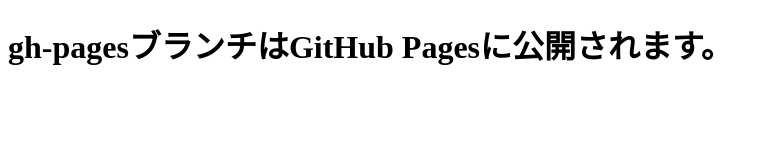
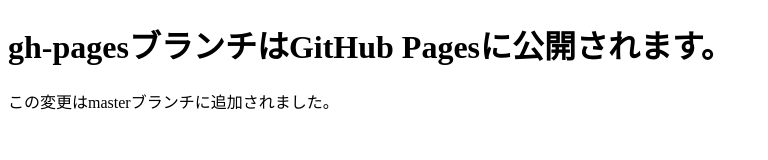
Before and after one commit to amber5252/git-study, a plain HTML site: page index.html in a window 1280 px wide. Shown: the whole page, without its empty margins (0-768 px from the left). Drawn offline with Linux system fonts and the light colour scheme.

Commit message:
マスターブランチのマージ

```diff
--- a/index.html
+++ b/index.html
@@ -6,5 +6,6 @@
 </head>
 <body>
     <h1>gh-pagesブランチはGitHub Pagesに公開されます。</h1>
+    <p>この変更はmasterブランチに追加されました。</p>
 </body>
 </html>
```
